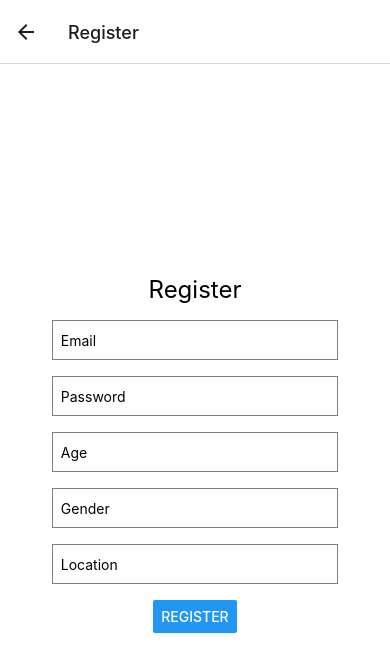
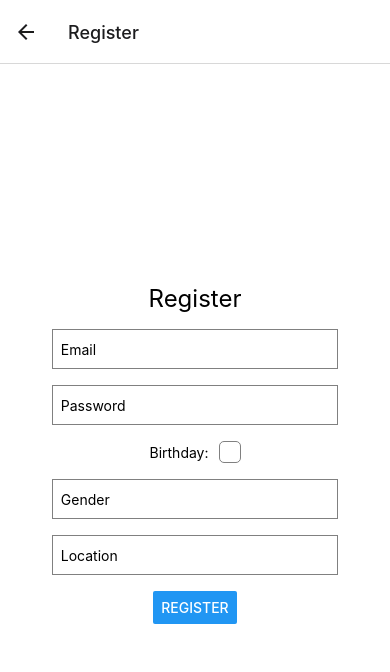
Before and after one commit to Lang0406/FYP2023, a React Native app: screen /Register in a window 390 px wide. Shown: the top 672 px of the page. Built offline with nearby package versions, Linux system fonts and the light colour scheme.

Commit message:
Comment, function and register
complete the comment function, the register now use date picker and the age filed will be now in date format for any new account. Forum is finished but now still need to use the button to enter until nicholas fixed the prop transfer issue

```diff
--- a/Comment.js
+++ b/Comment.js
@@ -1,12 +1,13 @@
 import React, { useState, useEffect } from 'react';
-import { View, Text, StyleSheet } from 'react-native';
+import { View, Text, TextInput, Button, StyleSheet } from 'react-native';
 import { db } from './firebase';
 
 const Comment = ({ route }) => {
   const { post } = route.params;
   const [comments, setComments] = useState([]);
+  const [commentDescription, setCommentDescription] = useState('');
+  const [userEmail, setUserEmail] = useState(route.params?.userEmail || '');
 
-  useEffect(() => {
   const fetchComments = async () => {
     try {
       if (!post || !post.postId) {
@@ -24,8 +25,34 @@ const Comment = ({ route }) => {
     }
   };
 
+  useEffect(() => {
     fetchComments();
   }, [post]);
+
+  const handlePostComment = async () => {
+    try {
+      if (!commentDescription) {
+        console.error('Comment description cannot be empty.');
+        return;
+      }
+
+      const timestamp = new Date().getTime();
+      const randomNumber = Math.floor(Math.random() * 10000);
+      const commentId = `${timestamp}-${randomNumber}`;
+
+      await db.collection('comments').doc(commentId).set({
+        postId: post.postId,
+        description: commentDescription,
+        time: new Date().toLocaleString(),
+        userEmail: userEmail, // Use userEmail state directly
+      });
+
+      setCommentDescription('');
+      fetchComments();
+    } catch (error) {
+      console.error('Error posting comment:', error);
+    }
+  };
 
   return (
     <View>
@@ -38,6 +65,14 @@ const Comment = ({ route }) => {
           <Text>User Email: {post.userEmail}</Text>
         </View>
       </View>
+
+      <TextInput
+        style={styles.input}
+        placeholder="Add a comment..."
+        value={commentDescription}
+        onChangeText={(text) => setCommentDescription(text)}
+      />
+      <Button title="Post Comment" onPress={handlePostComment} />
 
       {comments.length > 0 ? (
         <View>
@@ -86,6 +121,13 @@ const styles = StyleSheet.create({
     flexDirection: 'column',
     alignItems: 'flex-start',
   },
+  input: {
+    height: 40,
+    borderColor: 'gray',
+    borderWidth: 1,
+    marginBottom: 16,
+    padding: 8,
+  },
 });
 
 export default Comment;
--- a/Post.js
+++ b/Post.js
@@ -29,11 +29,21 @@ const Post = () => {
   }, []);
 
   useEffect(() => {
+    if (route.params?.userEmail) {
+      setUserEmail(route.params.userEmail);
+    }
+  }, [route.params?.userEmail]);
+
+  useEffect(() => {
     setUserEmail(userEmail);
   }, [userEmail]);
 
+  useEffect(() => {
+    console.log('User Email on Post Page:', userEmail);
+  }, [userEmail]);
+
   const handlePostClick = (post) => {
-    navigation.navigate('Comment', { post });
+    navigation.navigate('Comment', { post, userEmail });
   };
 
   const handleNewPost = () => {
--- a/Register.js
+++ b/Register.js
@@ -1,5 +1,6 @@
 import React, { useState } from 'react';
 import { View, Text, TextInput, Button, Alert, StyleSheet } from 'react-native';
+import DateTimePicker from '@react-native-community/datetimepicker';
 import { firebase, db } from './firebase';
 
 const Register = ({ navigation }) => {
@@ -8,37 +9,42 @@ const Register = ({ navigation }) => {
   const [age, setAge] = useState('');
   const [gender, setGender] = useState('');
   const [location, setLocation] = useState('');
+  const [showDatePicker, setShowDatePicker] = useState(false);
 
   const handleRegister = async () => {
     try {
-
       const userCredential = await firebase.auth().createUserWithEmailAndPassword(email, password);
       const user = userCredential.user;
 
       if (!user) {
-
-        Alert.alert('Registration Error !');
+        Alert.alert('Registration Error!');
         return;
       }
 
-
       await db.collection('users').doc(user.uid).set({
         email,
-        age: parseInt(age, 10),
+        age,
         gender,
         location,
       });
 
-
       Alert.alert('Registration Successful', 'Welcome to the app!');
-
 
       navigation.goBack();
     } catch (error) {
       console.error('Error registering user:', error.message);
-
       Alert.alert('Registration Error', error.message);
     }
+  };
+
+  const handleDateChange = (event, selectedDate) => {
+    const currentDate = selectedDate || new Date();
+    setShowDatePicker(false);
+
+    // Format the date as dd/mm/yyyy
+    const formattedDate = `${currentDate.getDate()}/${currentDate.getMonth() + 1}/${currentDate.getFullYear()}`;
+
+    setAge(formattedDate);
   };
 
   return (
@@ -57,13 +63,20 @@ const Register = ({ navigation }) => {
         onChangeText={(text) => setPassword(text)}
         value={password}
       />
-      <TextInput
-        style={styles.input}
-        placeholder="Age"
-        onChangeText={(text) => setAge(text)}
-        value={age}
-        keyboardType="numeric"
-      />
+      <View style={styles.datePickerContainer}>
+        <Text style={styles.datePickerLabel}>Birthday:</Text>
+        <Text style={styles.datePickerValue} onPress={() => setShowDatePicker(true)}>
+          {age}
+        </Text>
+        {showDatePicker && (
+          <DateTimePicker
+            value={new Date()}
+            mode="date"
+            display="spinner"
+            onChange={handleDateChange}
+          />
+        )}
+      </View>
       <TextInput
         style={styles.input}
         placeholder="Gender"
@@ -101,6 +114,20 @@ const styles = StyleSheet.create({
     marginBottom: 16,
     paddingLeft: 8,
   },
+  datePickerContainer: {
+    flexDirection: 'row',
+    alignItems: 'center',
+    marginBottom: 16,
+  },
+  datePickerLabel: {
+    marginRight: 10,
+  },
+  datePickerValue: {
+    padding: 10,
+    borderWidth: 1,
+    borderColor: 'gray',
+    borderRadius: 5,
+  },
 });
 
 export default Register;
--- a/package.json
+++ b/package.json
@@ -9,6 +9,7 @@
     "web": "expo start --web"
   },
   "dependencies": {
+    "@react-native-community/datetimepicker": "7.2.0",
     "@react-native-community/geolocation": "^3.1.0",
     "@react-native-firebase/app": "^18.7.1",
     "@react-native-firebase/firestore": "^18.7.1",
@@ -21,6 +22,7 @@
     "firebase": "^10.7.1",
     "react": "18.2.0",
     "react-native": "0.72.6",
+    "react-native-datepicker": "^1.7.2",
     "react-native-geolocation-service": "^5.3.1",
     "react-native-gesture-handler": "~2.12.0",
     "react-native-maps": "^1.7.1",
```
Also changed, not shown: readme.txt, 1 other file (tests, documents, lock files or other folders). Lines whose indentation alone changed are shown as unchanged.
